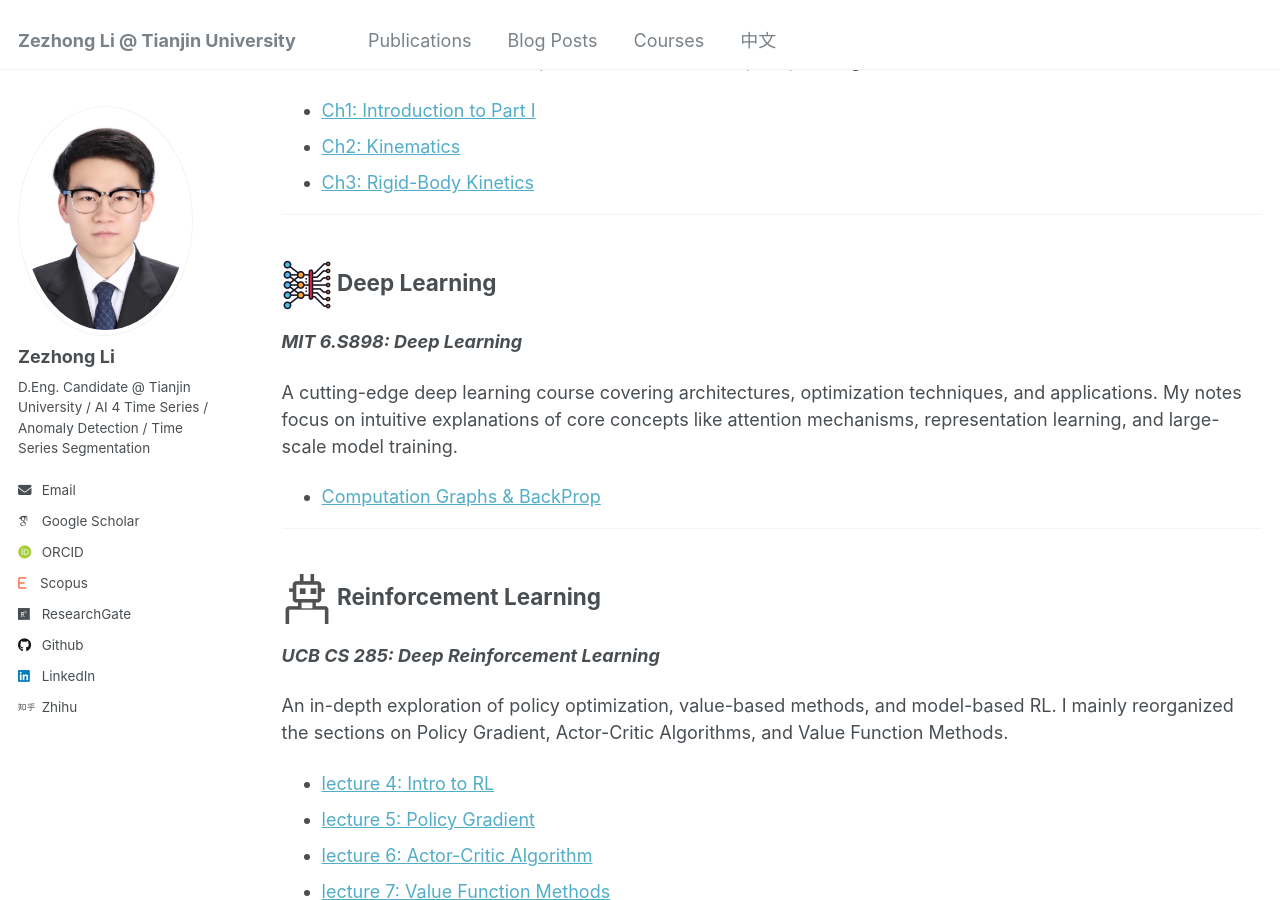
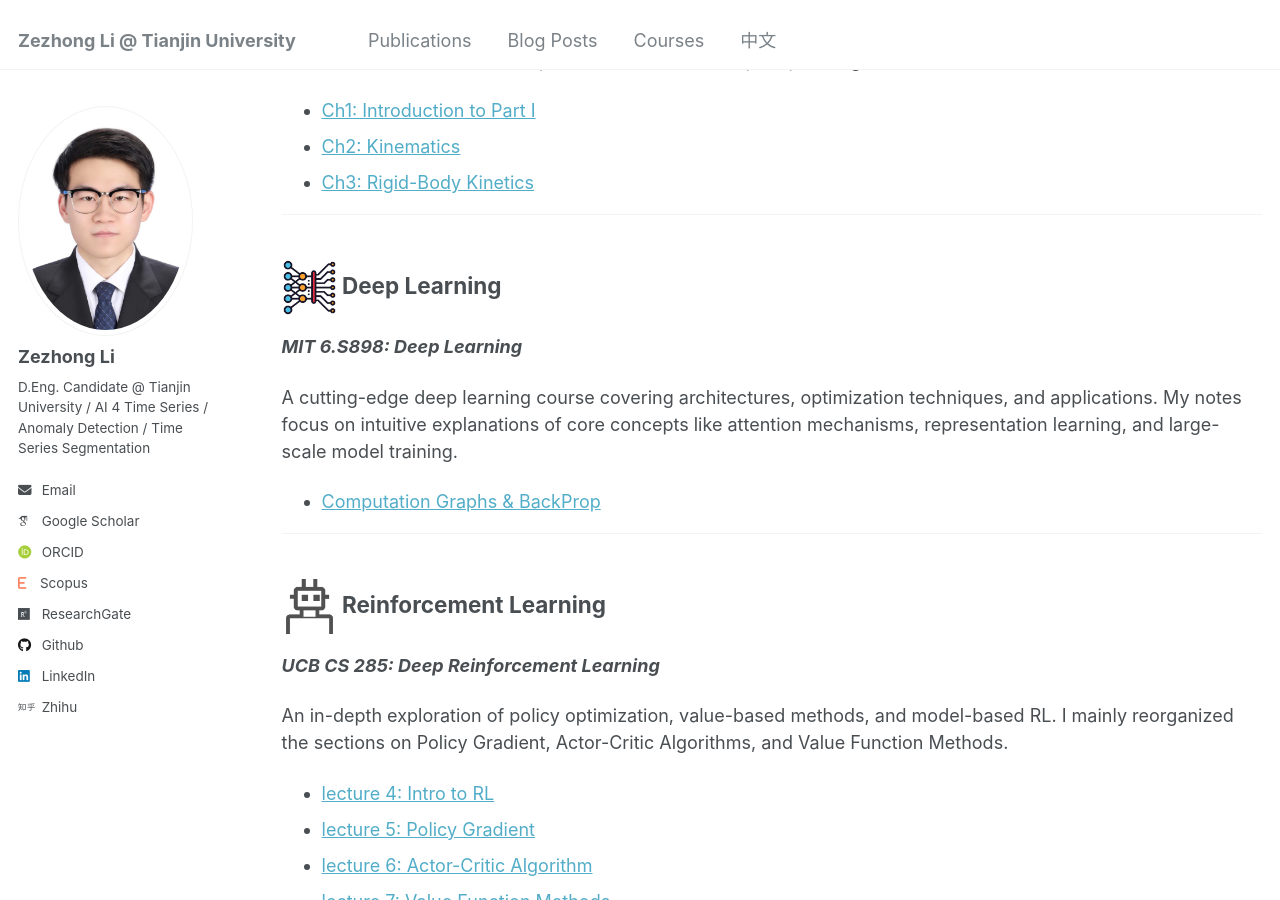
Before and after one commit to lzz19980125/lzz19980125.github.io, a Jekyll site: the page built from _pages/courses.md, in a window 1280 px wide and 900 px high, scrolled down 639 px. Built offline with Jekyll 4.4.1, drawn with Linux system fonts in a browser that asks for light colours; some web fonts are replaced.

Commit message:
Update courses.md

```diff
--- a/_pages/courses.md
+++ b/_pages/courses.md
@@ -31,7 +31,7 @@ which form the foundation for precise attitude control, path planning, and coord
 
 ------
 
-## <img src="../images/139-deep-learning.png" width="50" height="40"> Deep Learning
+## <img src="../images/139-deep-learning.png" width="55" height="50"> Deep Learning
 
 ***MIT 6.S898: Deep Learning***
 
@@ -41,7 +41,7 @@ A cutting-edge deep learning course covering architectures, optimization techniq
 
 ------
 
-## <img src="../images/Reinforcement Learning.png" width="50" height="40"> Reinforcement Learning
+## <img src="../images/Reinforcement Learning.png" width="55" height="50"> Reinforcement Learning
 
 ***UCB CS 285: Deep Reinforcement Learning***
 
@@ -54,7 +54,7 @@ An in-depth exploration of policy optimization, value-based methods, and model-b
 
 ------
 
-## <img src="../images/chip.png" width="50" height="40"> Edge Computing
+## <img src="../images/chip.png" width="55" height="50"> Edge Computing
 
 ***MIT 6.S965: TinyML and Efficient Deep Learning Computing***
 
@@ -64,7 +64,7 @@ This course focuses on deploying deep learning models in resource-constrained en
 
 ------
 
-## <img src="../images/member.png" width="50" height="40"> Distributed Systems
+## <img src="../images/member.png" width="55" height="50"> Distributed Systems
 
 ***MIT 6.824: Distributed Systems***
 
@@ -77,7 +77,7 @@ A legendary course on distributed computing principles, from consensus protocols
 
 ------
 
-## <img src="../images/data_sctructure.png" width="50" height="40"> Computer Science Fundamentals
+## <img src="../images/data_sctructure.png" width="55" height="50"> Computer Science Fundamentals
 
 - ***UCB CS61A: Structure and Interpretation of Computer Programs***
 
```
